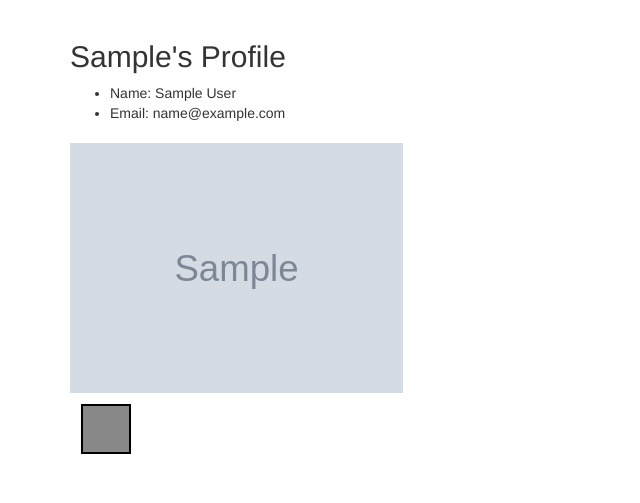
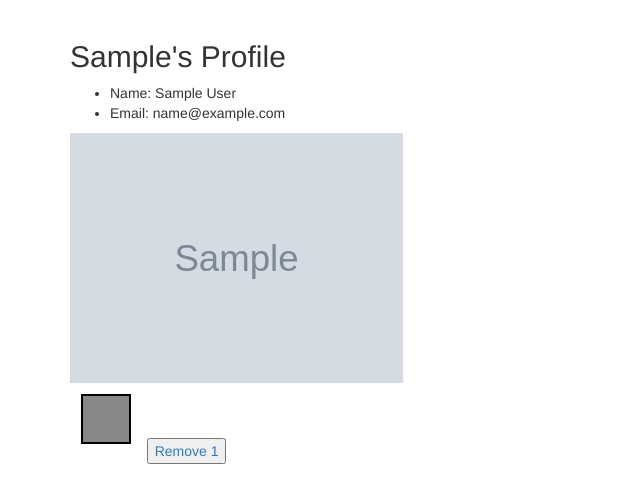
Before and after one commit to jahlela/paleta, a Flask app: page /users/1 in a window 1280 px wide. Shown: the part 71-574 px from the top of the page, without its empty margins (0-640 px from the left). Run offline with Flask 2, Linux system fonts and the light colour scheme; the visitor is signed in with stand-in values (Sample User, id 1); tables that the repository leaves empty hold one stand-in row (values such as "Sample post"); grey boxes marked "Sample" are stand-in pictures; some libraries are stand-ins or nearby versions.

Commit message:
Restored the delete buttons on the user profile, which I accidentally deleted.

```diff
--- a/app.py
+++ b/app.py
@@ -228,26 +228,25 @@ def logout():
 
 
 
-# @app.route('/remove_image_from_profile', methods=["POST"])
-# def remove_image_from_profile():
-#     """ The user should already be logged in. """
+@app.route('/remove_image/<image_id>')
+def remove_image_from_profile(image_id):
+    """ The user should already be logged in. """
 
-#     # Grab user_id from the browser session and image_id from the request
-#     user_id = session["user_id"]
-#     image_id = request.form["image_id"]
+    # Grab user_id from the browser session and image_id from the request
+    user_id = session["user_id"]
 
-#     userimage_in_db = UserImage.query.filter(UserImage.user_id==user_id,
-#                                         UserImage.image_id==image_id).first()
+    userimage_in_db = UserImage.query.filter(UserImage.user_id==user_id,
+                                        UserImage.image_id==image_id).first()
 
-#     if userimage_in_db:
-#         db.session.delete(userimage_in_db)
-#         db.session.commit()
-#         flash('Image removed from profile')
-#     else:
-#         flash('This image could not be found.')
+    if userimage_in_db:
+        db.session.delete(userimage_in_db)
+        db.session.commit()
+        flash('Image removed from profile')
+    else:
+        flash('This image could not be found.')
 
 
-#     return redirect('/users/' + user_id + '\'')
+    return redirect('/users/' + str(user_id))
 
 
 
--- a/templates/user_profile.html
+++ b/templates/user_profile.html
@@ -10,10 +10,10 @@
   </ul>
 
 
-
-  <!-- For each photo associated with this user, show the image and palette -->
-  {% for photo in photos %}
-    <section class="main-palette-section">
+  <div id="user-images">
+    <!-- For each photo associated with this user, show the image and palette -->
+    {% for photo in photos %}
+    <div class="user_image_with_palette">
 
       <figure class="palette-seed-figure">
           <img src="{{ photo.file_name }}" alt="">
@@ -21,11 +21,15 @@
 
       {% set colors = photo.colors.split(',') %}
       {% for color in colors %}
-          <div class="sample-palette" style="background-color: {{ color }} ;"></div>
+      <div class="sample-palette" style="background-color: {{ color }} ;"></div>
       {% endfor %}
 
-    </section>
-  {% endfor %}
+      <a href="/remove_image/{{ photo.image_id }}">
+        <button class="remove-image">Remove {{ photo.image_id }}</button>
+      </a>
 
+    </div>
+    {% endfor %}
+  </div>
 
 {% endblock %}
```
